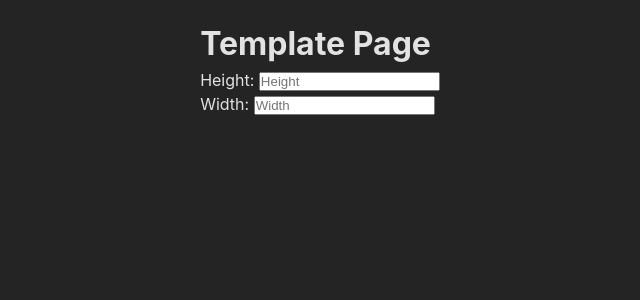
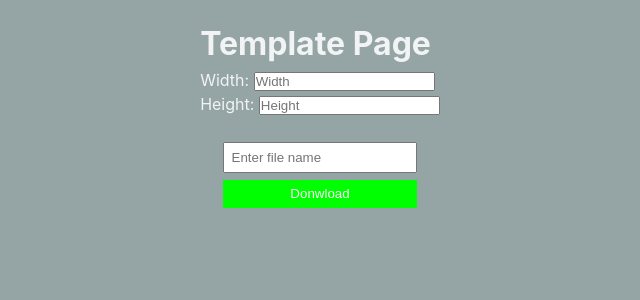
Before and after one commit to techdhara047/template-generator, a React (Vite) app: page /template in a window 1280 px wide. Shown: the top 300 px of the page, without its empty margins (320-960 px from the left). Built offline with nearby package versions, Linux system fonts and the light colour scheme.

Commit message:
download button

```diff
--- a/package.json
+++ b/package.json
@@ -10,6 +10,8 @@
     "preview": "vite preview"
   },
   "dependencies": {
+    "file-saver": "^2.0.5",
+    "html-to-image": "^1.11.11",
     "react": "^18.3.1",
     "react-dom": "^18.3.1",
     "react-router-dom": "^6.28.0"
--- a/src/index.css
+++ b/src/index.css
@@ -5,7 +5,7 @@
 
   color-scheme: light dark;
   color: rgba(255, 255, 255, 0.87);
-  background-color: #242424;
+  background-color: #95a5a6;
 
   font-synthesis: none;
   text-rendering: optimizeLegibility;
--- a/src/pages/Template.css
+++ b/src/pages/Template.css
@@ -15,21 +15,61 @@
     margin-bottom: 1rem;
 
   }
+  .center {
+
+    width: fit-content;
+    margin: 0 auto;
+    display: flex;
+    flex-direction: column;
+  }
+
 .template {
+  position: relative;
     width: fit-content;
     box-shadow: 0 2px 4px rgba(0, 0, 0, 0.1);
     margin-top: 2rem;
-    background-color: white;
-    background-color: black;
     margin: 0 auto;
 
 }
 .template p {
 
     margin-top: 0;
-    padding: 0.8rem;
+    padding: 0.2rem;
+    position: absolute;
+    bottom: 0;
+    left: 0;
+    right: 0;
+    text-align: center;
+    background: linear-gradient(
+      to top,
+      rgba(38, 40, 39, 1) 0%,
+      rgba(38, 40, 39, 1) 20%,
+      rgba(0, 0, 0, 0.6) 60%,
+      rgba(0, 0, 0, 0.3) 100%
+
+    );
 }
   img {
     height: 100%;
     width: 100%;
   }
+
+  .download {
+    display: flex;
+    flex-direction: column;
+    margin-top: 0.6rem;
+
+    gap: 0.4rem;
+
+  }
+  .download input {
+    flex: 1;
+    padding: 0.4rem;
+  }
+
+  .download button {
+    background-color: lime;
+    padding: 0.4rem 0.6rem;
+
+
+  }
--- a/src/pages/Template.jsx
+++ b/src/pages/Template.jsx
@@ -1,13 +1,17 @@
-import React, { useState } from 'react';
+import React, { useRef, useState } from 'react';
 import { useLocation } from 'react-router-dom';
+import { toPng } from 'html-to-image';
+import { saveAs } from 'file-saver';
 import './Template.css';
 
 const Template = () => {
   const location = useLocation();
   const { file, text } = location.state || {};
+  const divRef = useRef(null);
 
   const [height, setHeight] = useState(null);
   const [width, setWidth] = useState(null);
+  const [fileName, setFileName] = useState('1');
 
   const handleHeight = (height) => {
     console.log(height);
@@ -22,26 +26,41 @@ const Template = () => {
   }
 
 
+  const handleDownload = () => {
+    if (divRef.current) {
+      toPng(divRef.current)
+        .then((dataUrl) => {
+          saveAs(dataUrl, fileName+'.png'); // Save the image
+        })
+        .catch((error) => {
+          console.error('Error generating image:', error);
+        });
+    }
+  };
+
+
   return (
     <div className="box">
 
       <div className="inputs">
         <h1>Template Page</h1>
         <div className="form-input">
+                <label htmlFor="">Width: </label>
+                <input type="text" placeholder='Width' onChange={(e)=> handleWidth(e.target.value)}/>
+        </div>
+        <div className="form-input">
             <label htmlFor="">Height: </label>
             <input type="text" placeholder='Height' onChange={(e)=> handleHeight(e.target.value)}/>
         </div>
-        <div className="form-input">
-                <label htmlFor="">Width: </label>
-                <input type="text" placeholder='Width' onChange={(e)=> handleWidth(e.target.value)}/>
-        </div>
+
 
 
       </div>
 
+     <div className="center">
      {file && (
 
-         <div className="template"  >
+        <div className="template"  ref={divRef}>
         <img
            src={file}
            alt="Uploaded"
@@ -49,13 +68,17 @@ const Template = () => {
              height,
              width
          }}
-
-
          />
           <p>{text}</p>
        </div>
 
      )}
+    <div className="download">
+      <input type="text" placeholder='Enter file name' onChange={(e) => setFileName(e.target.value)}/>
+    <button className='button' onClick={handleDownload}>Donwload</button>
+    </div>
+     </div>
+
     </div>
   );
 };
```
Also changed, not shown: 1 other file (tests, documents, lock files or other folders). Lines whose indentation alone changed are shown as unchanged.
